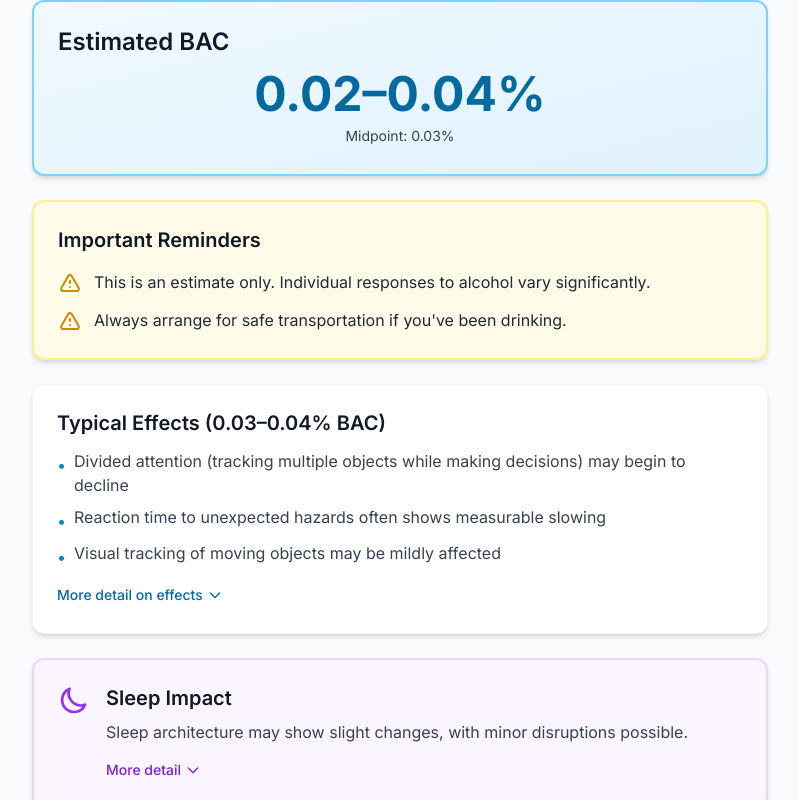
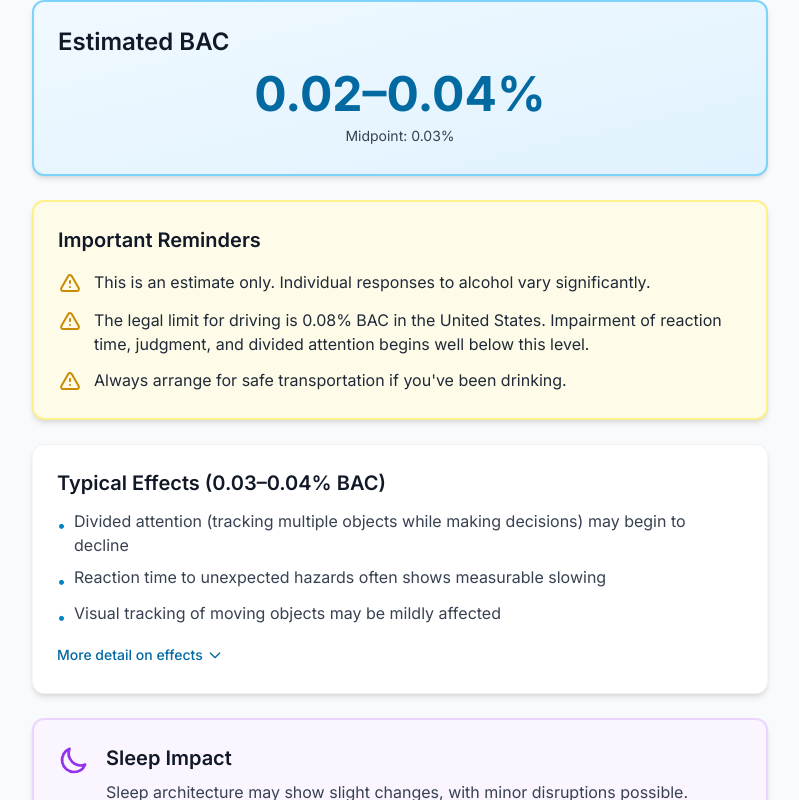
Before and after one commit to kevinhoef13/alcohol-impact-check, a Next.js app: page / in a window 1280 px wide. Both pictures are taken after a click on the button "Calculate BAC Estimate". Shown: the part 861-1661 px from the top of the page, without its empty margins (240-1039 px from the left). Built offline with nearby package versions, Linux system fonts and the light colour scheme.

Commit message:
Add legal limit context to Important Reminders

```diff
--- a/src/app/page.tsx
+++ b/src/app/page.tsx
@@ -401,6 +401,24 @@ export default function Home() {
                   />
                 </svg>
                 <span className="text-gray-800">
+                  The legal limit for driving is 0.08% BAC in the United States. Impairment of reaction time, judgment, and divided attention begins well below this level.
+                </span>
+              </li>
+              <li className="flex items-start gap-3">
+                <svg
+                  className="w-6 h-6 text-yellow-600 flex-shrink-0 mt-0.5"
+                  fill="none"
+                  stroke="currentColor"
+                  viewBox="0 0 24 24"
+                >
+                  <path
+                    strokeLinecap="round"
+                    strokeLinejoin="round"
+                    strokeWidth={2}
+                    d="M12 9v2m0 4h.01m-6.938 4h13.856c1.54 0 2.502-1.667 1.732-3L13.732 4c-.77-1.333-2.694-1.333-3.464 0L3.34 16c-.77 1.333.192 3 1.732 3z"
+                  />
+                </svg>
+                <span className="text-gray-800">
                   Always arrange for safe transportation if you&apos;ve been drinking.
                 </span>
               </li>
```
